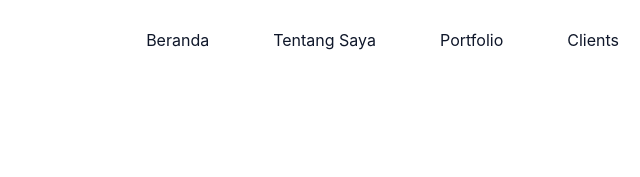
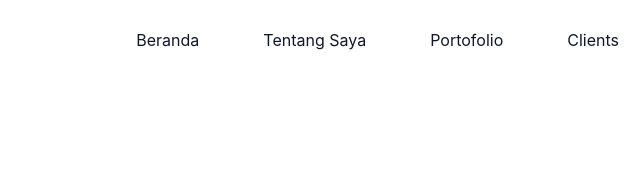
Before and after one commit to ariturwanto/portofolio-tailwind-css, a website: page index.html in a window 1280 px wide. Shown: the top 177 px of the page, 234-874 px from the left. Drawn offline with Linux system fonts and the light colour scheme.

Commit message:
update minor v2

```diff
--- a/index.html
+++ b/index.html
@@ -41,7 +41,7 @@
                     <a href="#about" class="mx-8 flex py-2 text-base text-dark group-hover:text-primary dark:text-white">Tentang Saya</a>
                   </li>
                   <li class="group">
-                    <a href="#portfolio" class="mx-8 flex py-2 text-base text-dark group-hover:text-primary dark:text-white">Portfolio</a>
+                    <a href="#portofolio" class="mx-8 flex py-2 text-base text-dark group-hover:text-primary dark:text-white">Portofolio</a>
                   </li>
                   <li class="group">
                     <a href="#clients" class="mx-8 flex py-2 text-base text-dark group-hover:text-primary dark:text-white">Clients</a>
```
